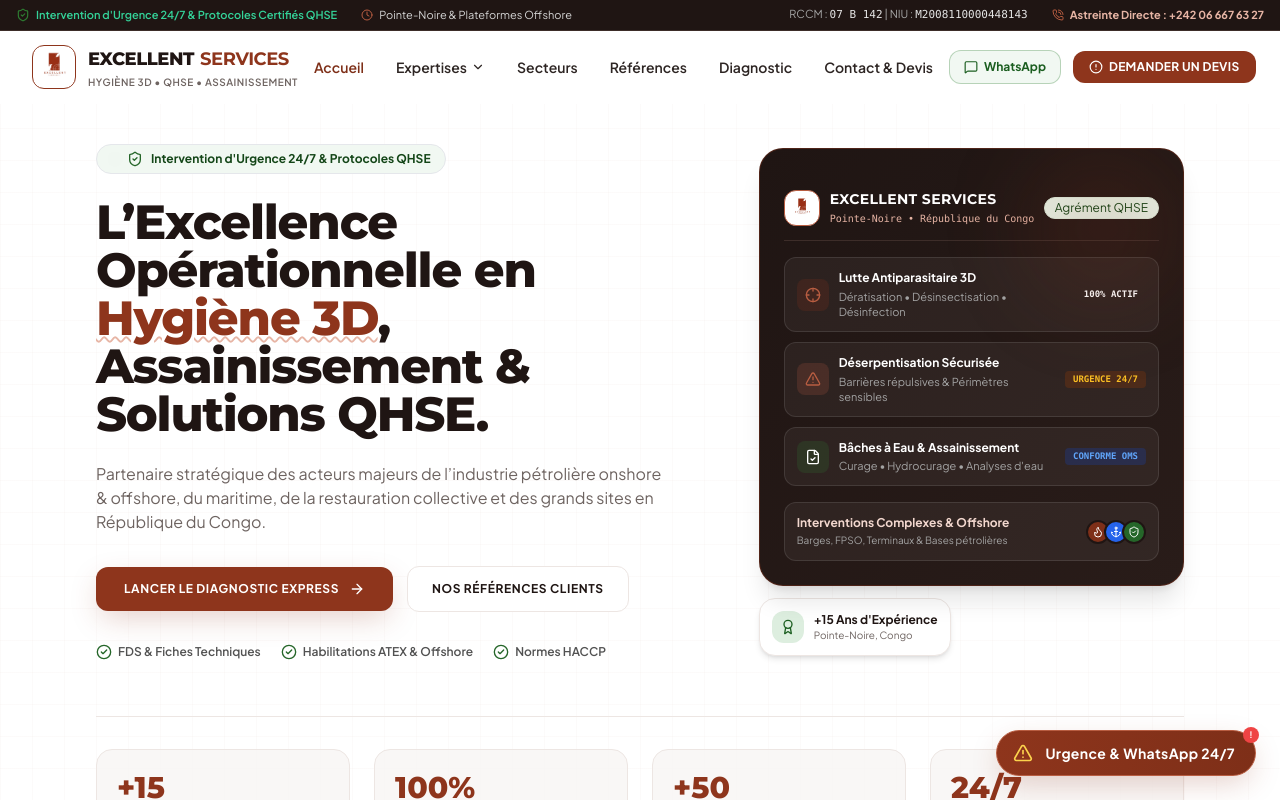
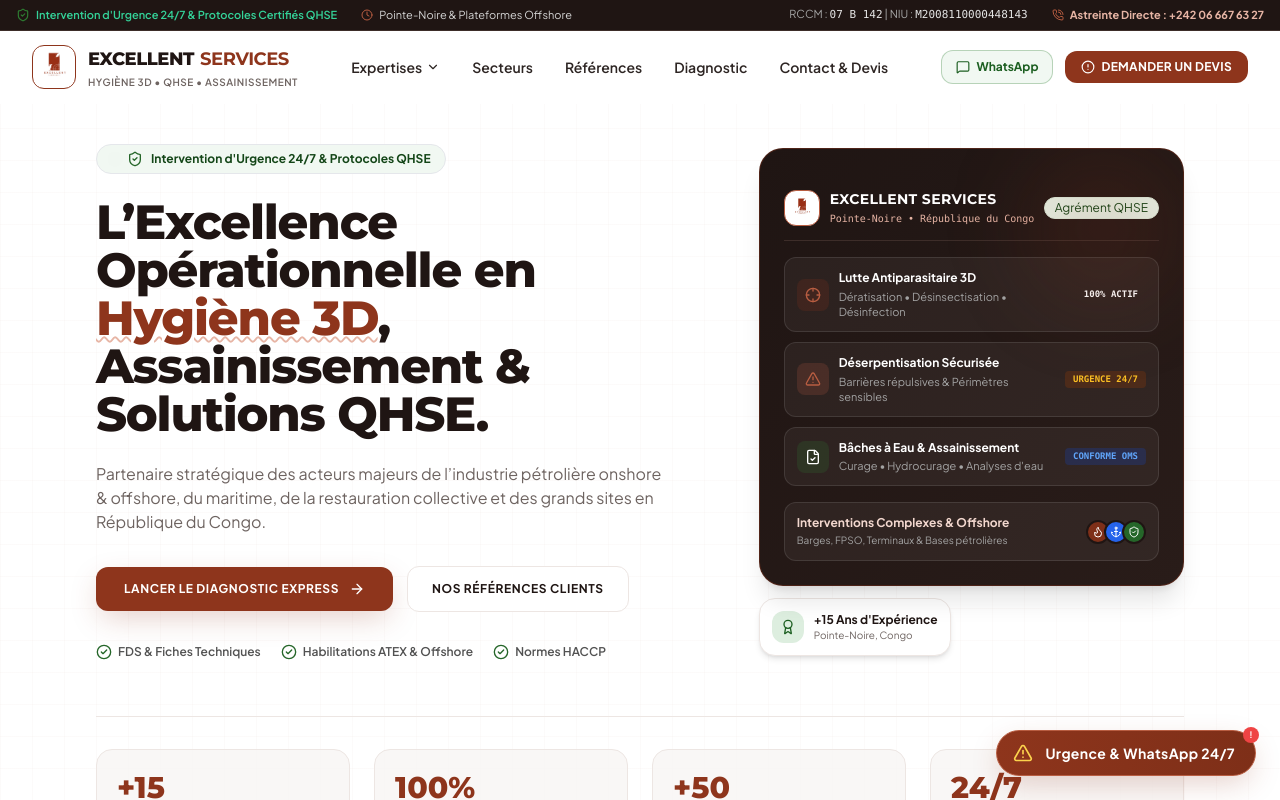
Before and after one commit to Steven23-Ngouala/excellent-services-web, a React (Vite) app: page / in a window 1280 px wide. Shown: the top 800 px of the page. Built offline with nearby package versions, Linux system fonts and the light colour scheme.

Commit message:
refactor: remove redundant Home/Accueil link from navbar since logo already links to home

```diff
--- a/src/components/layout/Navbar.tsx
+++ b/src/components/layout/Navbar.tsx
@@ -39,7 +39,6 @@ export const Navbar: React.FC = () => {
   }, [location.pathname]);
 
   const navLinks = [
-    { name: 'Accueil', path: '/' },
     { name: 'Expertises', path: '/expertises', hasDropdown: true },
     { name: 'Secteurs', path: '/secteurs' },
     { name: 'Références', path: '/references' },
```
